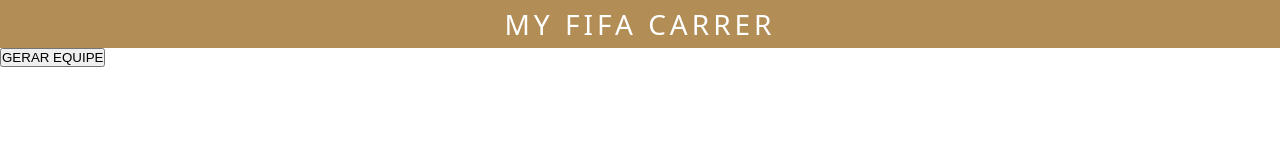
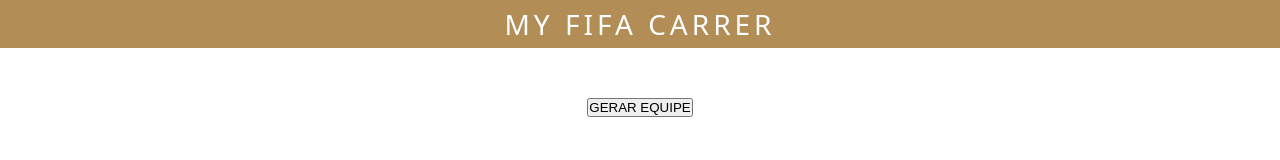
Before and after one commit to lucascorreagoldani/myfifacareer, a plain HTML site: page index.html in a window 1280 px wide. Drawn offline with Linux system fonts and the light colour scheme.

Commit message:
Fixed button

```diff
--- a/style.css
+++ b/style.css
@@ -25,3 +25,8 @@
     background: #b28e56;
     height: 6vh;
 }
+
+.button {
+    display: flex;
+    margin: 50px auto;
+}
```
Also changed, not shown: myfifacareer.js (+2 -6 lines).
